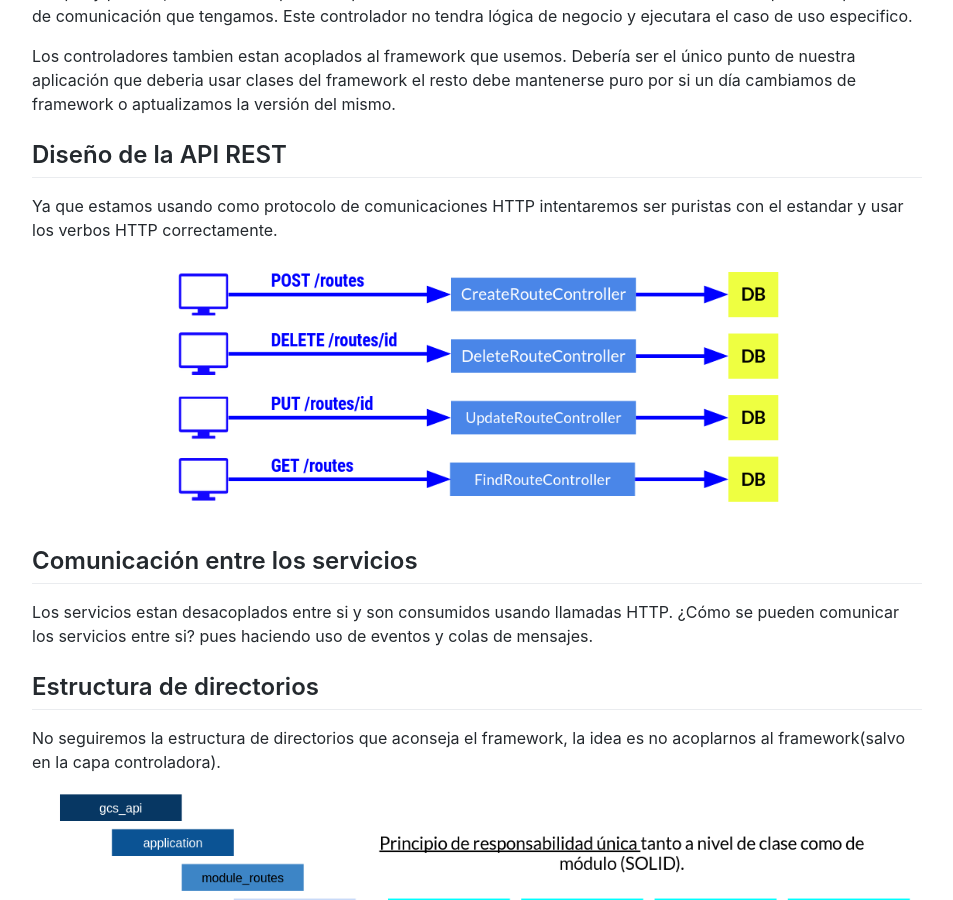
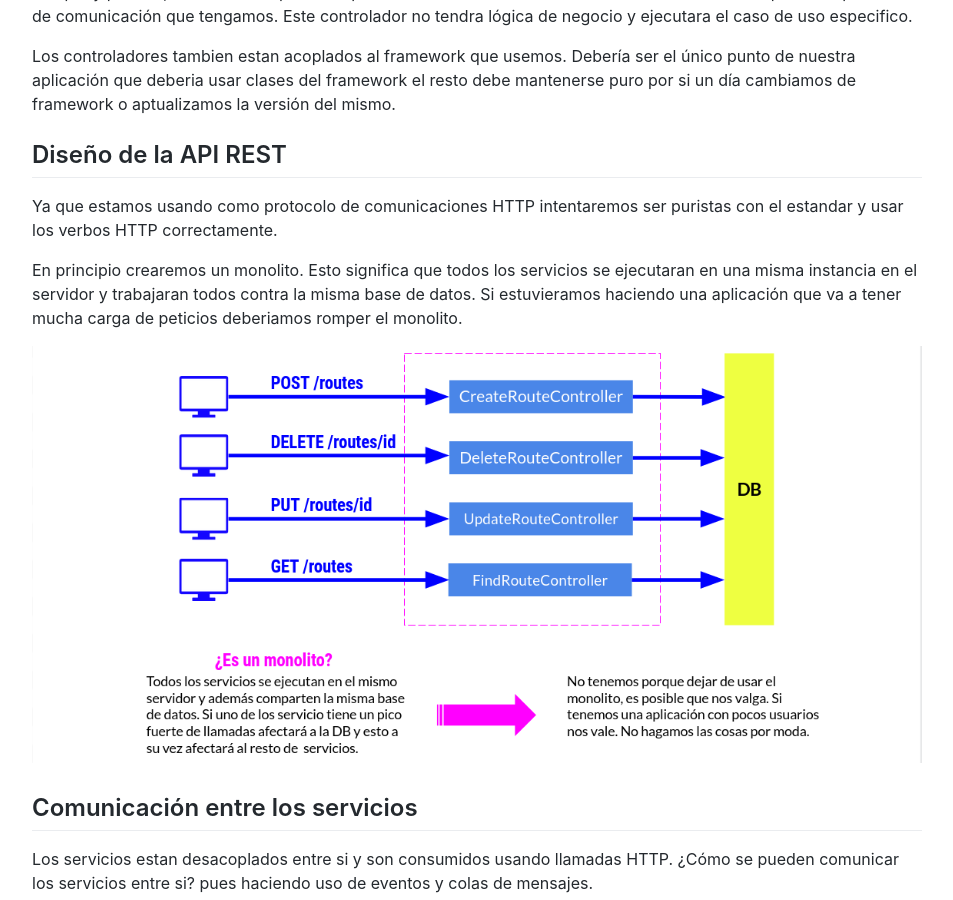
Before and after one commit to Akira3030/formacion, a Jekyll site: the page built from articulos/disenando-una-aplicacion.md, in a window 1280 px wide and 900 px high, scrolled down 3139 px. Shown: the whole window, without its empty margins (163-1116 px from the left). Built offline with Jekyll 4.4.1, drawn with Linux system fonts in a browser that asks for light colours; our own code applies the rules of GitHub Pages for plain Markdown files.

Commit message:
Update disenando-una-aplicacion.md

```diff
--- a/articulos/disenando-una-aplicacion.md
+++ b/articulos/disenando-una-aplicacion.md
@@ -73,7 +73,9 @@ Los controladores tambien estan acoplados al framework que usemos. Debería ser
 
 Ya que estamos usando como protocolo de comunicaciones HTTP intentaremos ser puristas con el estandar y usar los verbos HTTP correctamente.
 
-![alt text]({{ site.site_url }}/assets/img/diseño-aplicacion/http-verbos-aplicacion.png)
+En principio crearemos un monolito. Esto significa que todos los servicios se ejecutaran en una misma instancia en el servidor y trabajaran todos contra la misma base de datos. Si estuvieramos haciendo una aplicación que va a tener mucha carga de peticios deberiamos romper el monolito.
+
+![alt text]({{ site.site_url }}/assets/img/diseño-aplicacion/api-aplicacion.png)
 
 ## Comunicación entre los servicios
 
```
